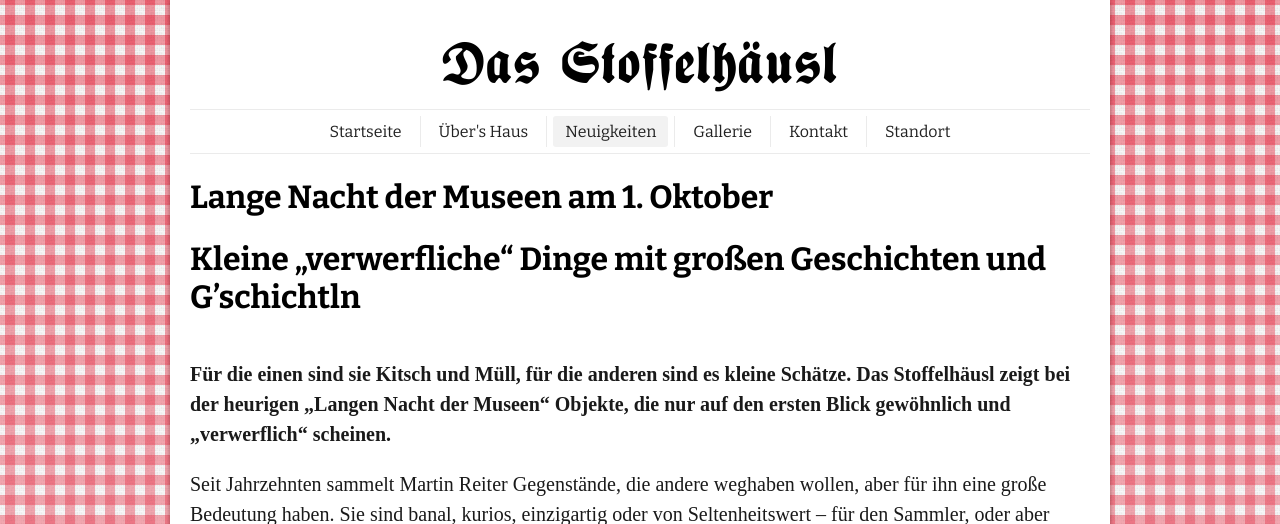
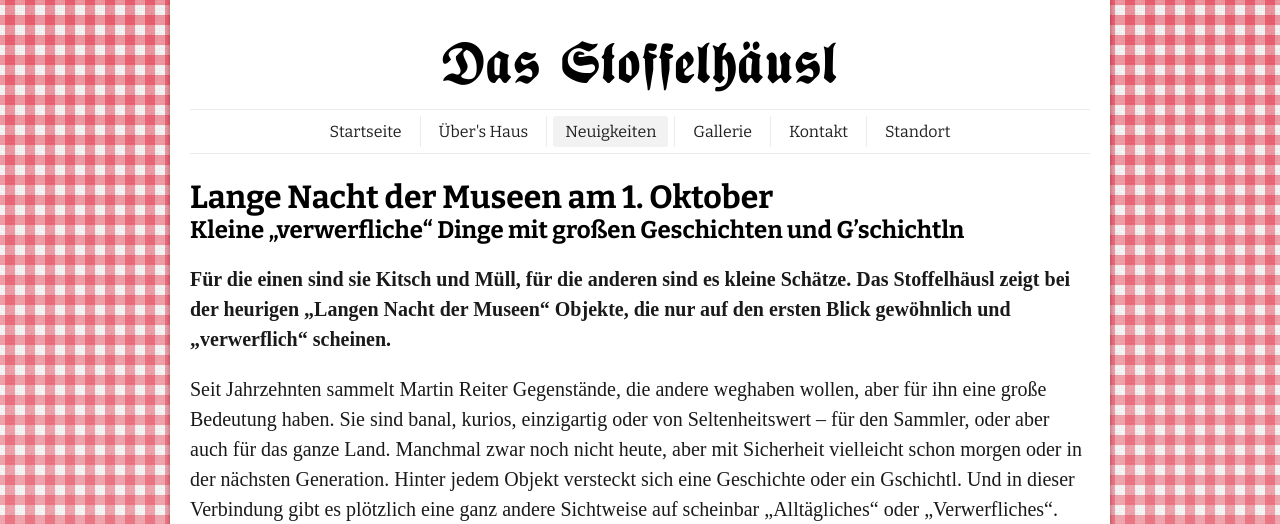
Before and after one commit to stoffelhaeusl/stoffelhaeusl.github.io, a Jekyll site: the page built from neuigkeiten.md, in a window 1280 px wide. Shown: the top 524 px of the page. Built offline with Jekyll 4.4.1, drawn with Linux system fonts in a browser that asks for light colours; some web fonts are replaced; grey boxes are pictures that could not be loaded.

Commit message:
Allow specifying subtitles.

```diff
--- /dev/null
+++ b/_includes/post_header.html
@@ -0,0 +1,6 @@
+<header>
+  <h1><a href='{{ include.post.url | prepend: site.baseurl }}'>{{ include.post.title }}</a></h1>
+  {% if include.post.subtitle %}
+    <h2>{{ include.post.subtitle }}</h2>
+  {% endif %}
+</header>
--- a/_layouts/blog.html
+++ /dev/null
@@ -1,6 +0,0 @@
----
-layout: default
----
-<section class="content">
-  {{ content }}
-</section>
--- a/_layouts/post.html
+++ b/_layouts/post.html
@@ -2,7 +2,7 @@
 layout: default
 ---
 <article class="content">
-  <h1>{{ page.title }}</h1>
+  {% include post_header.html post=page %}
   <div class="article-content">
     {{ content }}
   </div>
--- a/_posts/2014-06-03-nackte-tatsachen-im-stoffelhaeusl.html
+++ b/_posts/2014-06-03-nackte-tatsachen-im-stoffelhaeusl.html
@@ -1,9 +1,9 @@
 ---
 layout: post
 title: Nackte Tatsachen im Stoffelhäusl
+subtitle: Erotische & Akt-Photographie 1845 – 1925
 date: 2014-06-03 21:20:53.000000000 +02:00
 ---
-<h2>Erotische & Akt-Photographie 1845 – 1925</h2>
 <p><a href="{{ site.baseurl }}/assets/2014/06/Aktfotografie-Plakat-A3.jpg"><img class="alignleft" src="{{ site.baseurl }}/assets/2014/06/Aktfotografie-Plakat-A3.jpg" alt="Aktfotografie Plakat A3"></a></p>
 <p>Vom 6. bis 9. Juni findet im Stoffelhäusl in St. Gertraudi die Sonderausstellung „Nackte tatsachen“ statt. Gezeigt werden rund 200 historische Aktfotografien aus der Zeit von 1845 bis 1925. Die Ausstellung wird am Freitag, 6. Juni, um 19 Uhr mit einer Lesung von Ludwig Dornauer – begleitet von Grammophonmusik – eröffnet und ist an den Folgetagen jeweils von 18 bis 22 Uhr geöffnet.</p>
 <p>Der Akt, der unbekleidete menschliche Körper, ist seit Erfindung der Fotografie ein zentrales Thema und Motiv in diesem Medium. Die Ausstellung „Nackte Tatsachen“ im Stoffelhäusl in Tirol visualisiert die lange Historie der Aktfotografie.</p>
--- a/_posts/2016-09-29-lange-nacht-der-museen-am-1-oktober.html
+++ b/_posts/2016-09-29-lange-nacht-der-museen-am-1-oktober.html
@@ -1,10 +1,9 @@
 ---
 layout: post
 title: Lange Nacht der Museen am 1. Oktober
+subtitle: Kleine „verwerfliche“ Dinge mit großen Geschichten und G’schichtln
 date: 2016-09-29 18:41:59.000000000 +02:00
 ---
-<h1>Kleine „verwerfliche“ Dinge mit großen Geschichten und G’schichtln</h1>
-
 <p><b>Für die einen sind sie Kitsch und Müll, für die anderen sind es kleine Schätze. Das Stoffelhäusl zeigt bei der heurigen „Langen Nacht der Museen“ Objekte, die nur auf den ersten Blick gewöhnlich und „verwerflich“ scheinen.</b></p>
 
 <p>Seit Jahrzehnten sammelt Martin Reiter Gegenstände, die andere weghaben wollen, aber für ihn eine große Bedeutung haben. Sie sind banal, kurios, einzigartig oder von Seltenheitswert – für den Sammler, oder aber auch für das ganze Land. Manchmal zwar noch nicht heute, aber mit Sicherheit vielleicht schon morgen oder in der nächsten Generation. Hinter jedem Objekt versteckt sich eine Geschichte oder ein Gschichtl. Und in dieser Verbindung gibt es plötzlich eine ganz andere Sichtweise auf scheinbar „Alltägliches“ oder „Verwerfliches“.</p>
--- a/css/main.scss
+++ b/css/main.scss
@@ -481,6 +481,7 @@ figure {
 }
 
 .content {
+  margin-top: 1.5em;
   margin-bottom: 1em;
 
   @extend %clearfix;
@@ -537,17 +538,31 @@ figure {
 article, section {
   @include hyphens;
 
-  header h1 {
-    margin-bottom: .25em;
+  header {
+    h1 {
       font-size: 1.5em;
 
       @include desktop {
         font-size: 2em;
       }
+    }
+
+    h2 {
+      font-size: 1em;
+
+      @include desktop {
+        font-size: 1.5em;
+      }
+    }
+
+    h1, h2 {
+      margin-top: 0;
+      margin-bottom: 0;
 
       a {
         text-decoration: none;
         color: inherit;
+      }
     }
   }
 
--- a/neuigkeiten.md
+++ b/neuigkeiten.md
@@ -1,26 +1,22 @@
 ---
 title: Neuigkeiten
 permalink: /neuigkeiten/
-layout: blog
+layout: default
 ---
-<section class='page blog'>
-  {% for post in site.posts %}
-    <article>
-      <header>
-        <h1><a class='post-link' href='{{ post.url | prepend: site.baseurl }}'>{{ post.title }}</a></h1>
-      </header>
-        {% if post.content contains '<!--more-->' %}
-          <div class="article-content">
-            {{ post.content | split: '<!--more-->' | first }}
-          </div>
-          <footer>
-            <a href='{{ post.url | prepend: site.baseurl }}'>Weiterlesen … </a>
-          </footer>
-        {% else %}
-          <div class="article-content">
-            {{ post.content }}
-          </div>
-        {% endif %}
-    </article>
-  {% endfor %}
-</section>
+{% for post in site.posts %}
+  <article class="content">
+    {% include post_header.html post=post %}
+    {% if post.content contains '<!--more-->' %}
+      <div class="article-content">
+        {{ post.content | split: '<!--more-->' | first }}
+      </div>
+      <footer>
+        <a href='{{ post.url | prepend: site.baseurl }}'>Weiterlesen … </a>
+      </footer>
+    {% else %}
+      <div class="article-content">
+        {{ post.content }}
+      </div>
+    {% endif %}
+  </article>
+{% endfor %}
```
Lines whose indentation alone changed are shown as unchanged.
